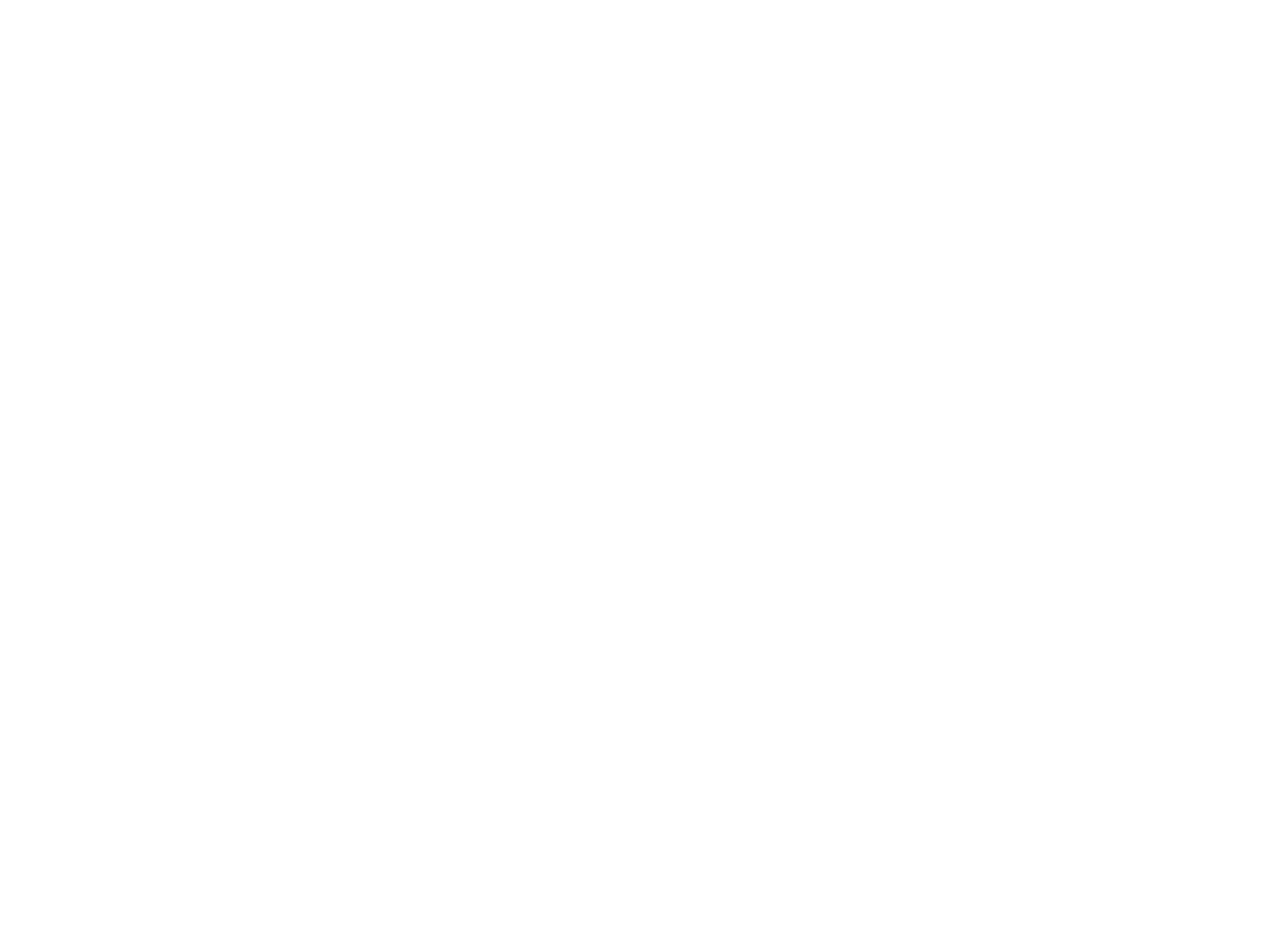
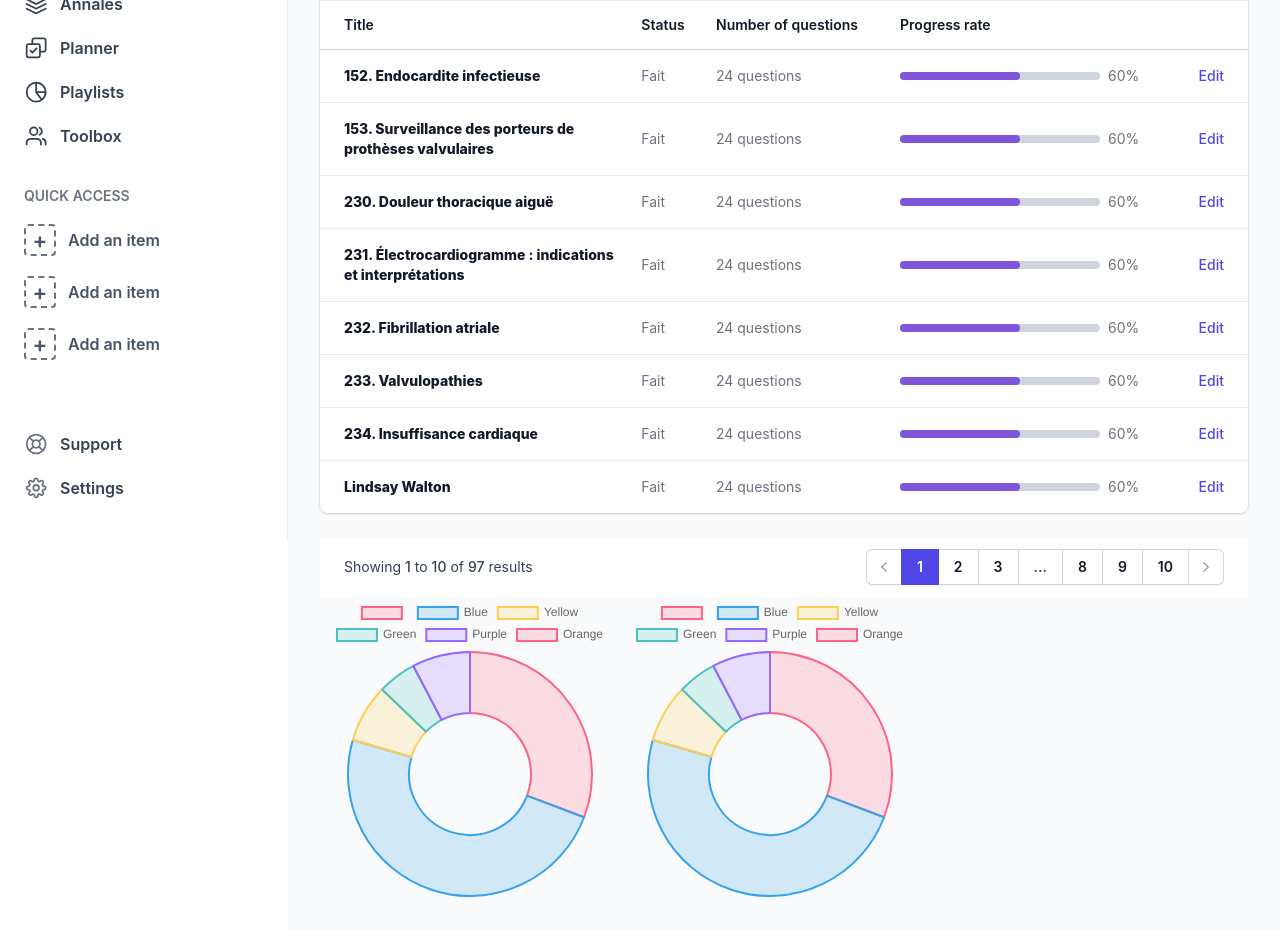
Before and after one commit to eshark9312/lms_frontend, a React (Create React App) app: page /library/matiere/1 in a window 1280 px wide. Before the commit this address had no page. Shown: the part 260-1196 px from the top of the page. Before the commit the page ends 800 px from the top, so only its background shows below. Built offline with nearby package versions, Linux system fonts and the light colour scheme.

Commit message:
create chartjs doughnut chart

```diff
--- a/package.json
+++ b/package.json
@@ -10,8 +10,11 @@
     "@testing-library/jest-dom": "^5.16.5",
     "@testing-library/react": "^13.4.0",
     "@testing-library/user-event": "^13.5.0",
+    "chart.js": "^4.3.0",
     "clsx": "^2.0.0",
+    "intersection-observer": "^0.12.2",
     "react": "^18.2.0",
+    "react-chartjs-2": "^5.2.0",
     "react-dom": "^18.2.0",
     "react-highlight-words": "^0.20.0",
     "react-router-dom": "^6.14.1",
--- a/src/App.js
+++ b/src/App.js
@@ -9,6 +9,7 @@
 import Planner from "./pages/main/Planner";
 import Playlists from "./pages/main/Playlists";
 import Toolbox from "./pages/main/Toolbox";
+import Matiere from "./components/main/library/Matiere";
 
 function App() {
   return (
@@ -18,6 +19,7 @@
             <Routes>
               <Route path="/" element={<Layout Sidebar={Sidebar}><Dashboard /></Layout>} />
               <Route path="/library/" element={<Layout Sidebar={Sidebar}><Library /></Layout>} />
+              <Route path="/library/matiere/:id?" element={<Layout Sidebar={Sidebar}><Matiere /></Layout>} />
               <Route path="/annales/" element={<Layout Sidebar={Sidebar}><Annales /></Layout>} />
               <Route path="/planner/" element={<Layout Sidebar={Sidebar}><Planner /></Layout>} />
               <Route path="/playlists/" element={<Layout Sidebar={Sidebar}><Playlists /></Layout>} />
--- a/src/components/common/Modal.jsx
+++ b/src/components/common/Modal.jsx
@@ -1,6 +1,5 @@
 import { Fragment } from "react";
 import { Dialog, Transition } from "@headlessui/react";
-import { XMarkIcon } from "@heroicons/react/24/outline";
 
 function Modal({ open, setOpen, children }) {
   return (
--- a/src/components/main/Breadcrumb.jsx
+++ b/src/components/main/Breadcrumb.jsx
@@ -1,19 +1,16 @@
 import { ChevronRightIcon, HomeIcon } from '@heroicons/react/20/solid'
+import { Link } from 'react-router-dom'
 
-const pages = [
-  { name: 'Library', href: '#', current: false },
-]
-
-export default function Breadcrumb() {
+export default function Breadcrumb({pages}) {
   return (
     <nav className="flex" aria-label="Breadcrumb">
-      <ol role="list" className="flex items-center space-x-4">
+      <ol className="flex items-center space-x-4">
         <li>
           <div>
-            <a href="#" className="text-gray-400 hover:text-gray-500">
+            <Link to={"/"} className="text-gray-400 hover:text-gray-500">
               <HomeIcon className="h-5 w-5 flex-shrink-0" aria-hidden="true" />
               <span className="sr-only">Home</span>
-            </a>
+            </Link>
           </div>
         </li>
         {pages.map((page) => (
--- a/src/components/main/Filter.jsx
+++ b/src/components/main/Filter.jsx
@@ -3,9 +3,9 @@
 import FilterIcon from "../icons/FilterIcon";
 
 const options=  [
-      { value: "tees", label: "Tees" },
-      { value: "crewnecks", label: "Crewnecks" },
-      { value: "hats", label: "Hats" },
+      { value: "status", label: "Status" },
+      { value: "questions", label: "Questions" },
+      { value: "progress", label: "Progress" },
     ]
 export default function Filter() {
   return (
--- a/src/components/main/Pagination.jsx
+++ b/src/components/main/Pagination.jsx
@@ -1,10 +1,5 @@
 import { ChevronLeftIcon, ChevronRightIcon } from '@heroicons/react/20/solid'
 
-const items = [
-  { id: 1, title: 'Back End Developer', department: 'Engineering', type: 'Full-time', location: 'Remote' },
-  { id: 2, title: 'Front End Developer', department: 'Engineering', type: 'Full-time', location: 'Remote' },
-  { id: 3, title: 'User Interface Designer', department: 'Design', type: 'Full-time', location: 'Remote' },
-]
 
 export default function Pagination() {
   return (
--- /dev/null
+++ b/src/components/main/PieChart.jsx
@@ -0,0 +1,64 @@
+import React, { useRef, useEffect, useState } from "react";
+import "intersection-observer";
+import { Chart as ChartJS, ArcElement, Tooltip, Legend } from "chart.js";
+import { Doughnut } from "react-chartjs-2";
+
+ChartJS.register(ArcElement, Tooltip, Legend);
+
+export const data = {
+  labels: ["", "Blue", "Yellow", "Green", "Purple", "Orange"],
+  datasets: [
+    {
+      label: "# of Votes",
+      data: [12, 19, 3, 2, 3],
+      backgroundColor: [
+        "rgba(255, 99, 132, 0.2)",
+        "rgba(54, 162, 235, 0.2)",
+        "rgba(255, 206, 86, 0.2)",
+        "rgba(75, 192, 192, 0.2)",
+        "rgba(153, 102, 255, 0.2)",
+        "rgba(255, 159, 64, 0.2)",
+      ],
+      borderColor: [
+        "rgba(255, 99, 132, 1)",
+        "rgba(54, 162, 235, 1)",
+        "rgba(255, 206, 86, 1)",
+        "rgba(75, 192, 192, 1)",
+        "rgba(153, 102, 255, 1)",
+        "rgba(255, 159, 64, 1)",
+      ],
+      borderWidth: 2,
+    },
+  ],
+};
+
+export default function PieChart() {
+  const [isVisible, setIsVisible] = useState(false);
+  const chartRef = useRef(null);
+  useEffect(() => {
+    const observer = new IntersectionObserver(
+      (entries) => {
+        entries.forEach((entry) => {
+          if (entry.isIntersecting) {
+            setIsVisible(true);
+            observer.unobserve(entry.target);
+          }
+        });
+      },
+      { threshold: 1 }
+    );
+    if (chartRef.current) {
+      observer.observe(chartRef.current);
+    }
+    return () => {
+      if (chartRef.current) {
+        observer.unobserve(chartRef.current);
+      }
+    };
+  }, []);
+  return (
+    <div ref={chartRef}>
+      {isVisible && <Doughnut data={data} />}
+    </div>
+  );
+}
--- a/src/components/main/library/CatCard.jsx
+++ b/src/components/main/library/CatCard.jsx
@@ -1,9 +1,12 @@
 import React from 'react'
 import ProgressCircle from '../../common/ProgressCircle'
+import { useNavigate } from 'react-router-dom'
 
-function CatCard() {
+function CatCard({catId}) {
+  const navigate = useNavigate()
+
   return (
-        <div className="border-2 rounded-lg min-h-[200px] bg-white p-6 hover:shadow-lg hover:shadow-gray-300 click-action">
+        <div onClick={()=>{navigate(`/library/matiere/${catId}`)}} className="border-2 rounded-lg min-h-[200px] bg-white p-6 hover:shadow-lg hover:shadow-gray-300 click-action hover:cursor-pointer">
           <div className="flex justify-between items-center">
             <div className="w-20 h-20 bg-gray-100 rounded-lg flex flex-col justify-end items-center">
               <img src="/assets/image/card3.svg" alt="card" />
--- /dev/null
+++ b/src/components/main/library/Matiere.jsx
@@ -0,0 +1,149 @@
+import React, { useEffect } from "react";
+import { Link, useParams } from "react-router-dom";
+import { ProgressBar } from "../../common/ProgressBar";
+import Pagination from "../Pagination";
+import Search from "../Search";
+import Filter from "../Filter";
+import PieChart from "../PieChart";
+
+function Matiere() {
+  const { id } = useParams();
+  useEffect(() => {
+    window.scrollTo(0, 0);
+  }, []);
+  const items = [
+    {
+      title: "152. Endocardite infectieuse",
+      status: "Fait",
+      questions: "24 questions",
+      progressRate: 60,
+    },
+    {
+      title: "153. Surveillance des porteurs de prothèses valvulaires",
+      status: "Fait",
+      questions: "24 questions",
+      progressRate: 60,
+    },
+    {
+      title: "230. Douleur thoracique aiguë",
+      status: "Fait",
+      questions: "24 questions",
+      progressRate: 60,
+    },
+    {
+      title: "231. Électrocardiogramme : indications et interprétations",
+      status: "Fait",
+      questions: "24 questions",
+      progressRate: 60,
+    },
+    {
+      title: "232. Fibrillation atriale",
+      status: "Fait",
+      questions: "24 questions",
+      progressRate: 60,
+    },
+    {
+      title: "233. Valvulopathies",
+      status: "Fait",
+      questions: "24 questions",
+      progressRate: 60,
+    },
+    {
+      title: "234. Insuffisance cardiaque",
+      status: "Fait",
+      questions: "24 questions",
+      progressRate: 60,
+    },
+    {
+      title: "Lindsay Walton",
+      status: "Fait",
+      questions: "24 questions",
+      progressRate: 60,
+    },
+  ];
+
+  return (
+    <div key={id} className="-mx-4 sm:-mx-6 lg:-mx-8 -mb-8 px-4 sm:px-6 lg:px-8 py-8 bg-gray-50">
+      <div className="inline-block min-w-full py-2 align-middle">
+        <div>{id}</div>
+        <div className="overflow-hidden shadow ring-1 ring-black ring-opacity-5 sm:rounded-lg  divide-y-2 divide-gray-200">
+          <div className="p-6 bg-white text-xl font-extrabold">
+            Liste des items
+          </div>
+          <div className="p-4 bg-white flex justify-between">
+            <Search />
+            <Filter />
+          </div>
+          <table className="min-w-full divide-y divide-gray-300">
+            <thead className="divide-y divide-gray-200 bg-white">
+              <tr>
+                <th
+                  scope="col"
+                  className="w-1/3 py-3.5 pl-4 pr-3 text-left text-sm font-semibold text-gray-900 sm:pl-6"
+                >
+                  Title
+                </th>
+                <th
+                  scope="col"
+                  className="px-3 py-3.5 text-left text-sm font-semibold text-gray-900"
+                >
+                  Status
+                </th>
+                <th
+                  scope="col"
+                  className="px-3 py-3.5 text-left text-sm font-semibold text-gray-900"
+                >
+                  Number of questions
+                </th>
+                <th
+                  scope="col"
+                  className="px-3 py-3.5 text-left text-sm font-semibold text-gray-900"
+                >
+                  Progress rate
+                </th>
+                <th scope="col" className="relative py-3.5 pl-3 pr-4 sm:pr-6">
+                  <span className="sr-only">Edit</span>
+                </th>
+              </tr>
+            </thead>
+            <tbody className="divide-y divide-gray-200 bg-white">
+              {items.map((item) => (
+                <tr key={item.title}>
+                  <td className="whitespace-wrap font-extrabold py-4 pl-4 pr-3 text-sm text-gray-900 sm:pl-6">
+                    {item.title}
+                  </td>
+                  <td className="whitespace-nowrap px-3 py-4 text-sm text-gray-500">
+                    {item.status}
+                  </td>
+                  <td className="whitespace-nowrap px-3 py-4 text-sm text-gray-500">
+                    {item.questions}
+                  </td>
+                  <td className="whitespace-nowrap px-3 py-4 text-sm text-gray-500">
+                    <ProgressBar progressPercentage={item.progressRate} />
+                  </td>
+                  <td className="relative whitespace-nowrap py-4 pl-3 pr-4 text-right text-sm font-medium sm:pr-6">
+                    <Link
+                      href="#"
+                      className="text-indigo-600 hover:text-indigo-900"
+                    >
+                      Edit<span className="sr-only">, {item.title}</span>
+                    </Link>
+                  </td>
+                </tr>
+              ))}
+            </tbody>
+          </table>
+        </div>
+      </div>
+      <div className="mt-4">
+        <Pagination />
+      </div>
+      <div className="flex">
+        <PieChart />
+        <PieChart />
+      </div>
+    </div>
+  );
+}
+
+export default Matiere;
--- a/src/pages/main/Annlaes.jsx
+++ b/src/pages/main/Annlaes.jsx
@@ -1,8 +1,11 @@
 import React from 'react'
+import PieChart from '../../components/main/PieChart'
 
 function Annales() {
   return (
-    <div>Annales</div>
+    <div>Annales
+      <PieChart />
+    </div>
   )
 }
 
```
Also changed, not shown: src/components/main/library/Matieres.jsx (+14 -20 lines), src/pages/main/Library.jsx (+11 -3 lines), 1 other file (tests, documents, lock files or other folders).
